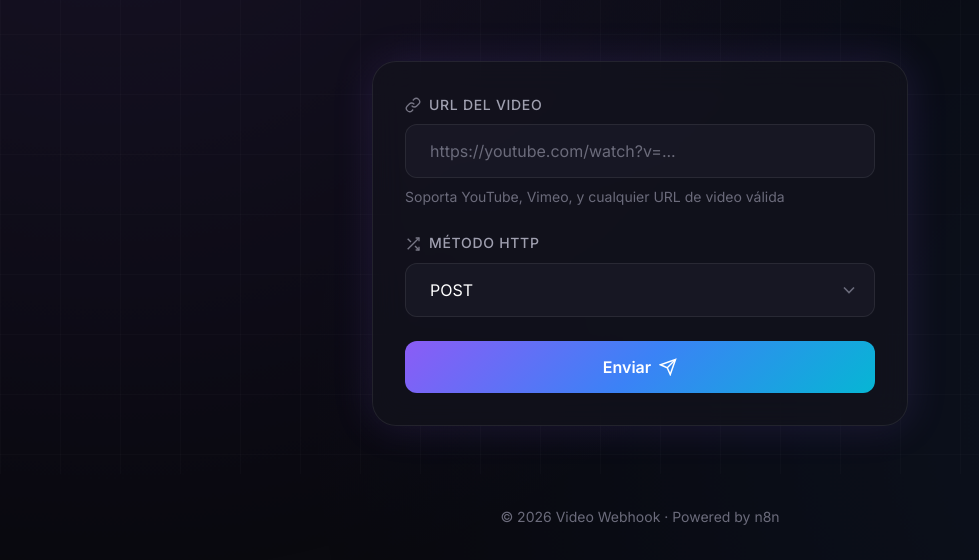
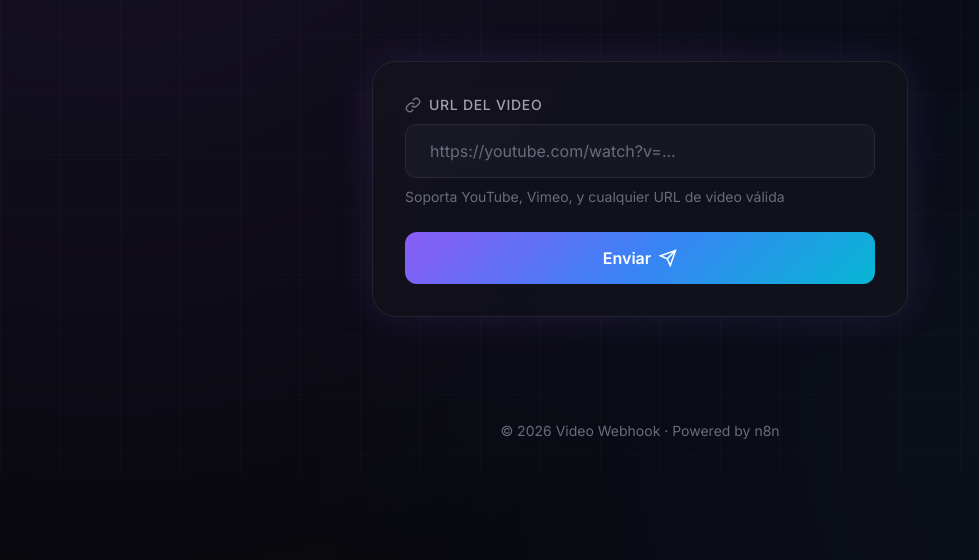
Before and after one commit to W4lterRomero/extractAndSet, a website: page video-webhook-app/public/index.html in a window 1280 px wide. Shown: the part 326-886 px from the top of the page, without its empty margins (0-979 px from the left). After the commit the page ends 800 px from the top, so only its background shows below. Drawn offline with Linux system fonts and the light colour scheme.

Commit message:
fix: usuario sin métodos

```diff
--- a/video-webhook-app/public/app.js
+++ b/video-webhook-app/public/app.js
@@ -76,7 +76,6 @@ document.addEventListener('DOMContentLoaded', () => {
         e.preventDefault();
 
         const videoUrl = videoUrlInput.value.trim();
-        const method = document.getElementById('httpMethod').value;
 
         // Client-side validation
         if (!videoUrl) {
@@ -97,10 +96,7 @@ document.addEventListener('DOMContentLoaded', () => {
                 headers: {
                     'Content-Type': 'application/json',
                 },
-                body: JSON.stringify({
-                    videoUrl,
-                    method,
-                }),
+                body: JSON.stringify({ videoUrl }),
             });
 
             const data = await response.json();
--- a/video-webhook-app/public/index.html
+++ b/video-webhook-app/public/index.html
@@ -56,28 +56,6 @@
           <span class="input-hint">Soporta YouTube, Vimeo, y cualquier URL de video válida</span>
         </div>
 
-        <div class="form-group">
-          <label for="httpMethod" class="form-label">
-            <svg viewBox="0 0 24 24" fill="none" stroke="currentColor" stroke-width="2">
-              <polyline points="16 3 21 3 21 8"></polyline>
-              <line x1="4" y1="20" x2="21" y2="3"></line>
-              <polyline points="21 16 21 21 16 21"></polyline>
-              <line x1="15" y1="15" x2="21" y2="21"></line>
-              <line x1="4" y1="4" x2="9" y2="9"></line>
-            </svg>
-            Método HTTP
-          </label>
-          <div class="select-wrapper">
-            <select id="httpMethod" name="method" class="form-select">
-              <option value="POST">POST</option>
-              <option value="GET">GET</option>
-            </select>
-            <svg class="select-arrow" viewBox="0 0 24 24" fill="none" stroke="currentColor" stroke-width="2">
-              <polyline points="6 9 12 15 18 9"></polyline>
-            </svg>
-          </div>
-        </div>
-
         <button type="submit" class="submit-btn" id="submitBtn">
           <span class="btn-text">Enviar</span>
           <span class="btn-loader" aria-hidden="true">
```
